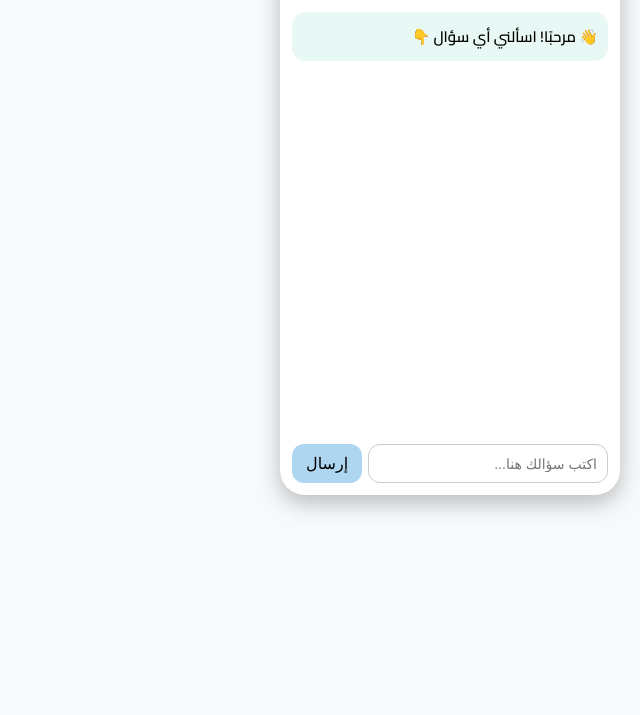
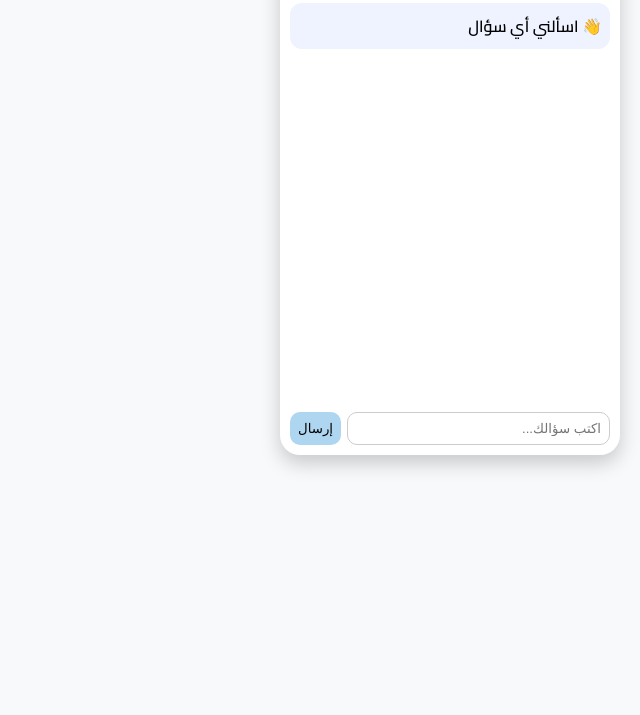
Before and after one commit to alaa2mealaa2me-cyber/Meat-Zone, a plain HTML site: page test.html in a window 1280 px wide. Shown: the part 85-800 px from the top of the page, without its empty margins (640-1280 px from the left). Drawn offline with Linux system fonts and the light colour scheme.

Commit message:
Update test.html

```diff
--- a/test.html
+++ b/test.html
@@ -3,155 +3,63 @@
 <head>
 <meta charset="UTF-8">
 <title>مساعد الحروف الذكي</title>
-
-<link href="https://fonts.googleapis.com/css2?family=Cairo:wght@600;700&display=swap" rel="stylesheet">
+<link href="https://fonts.googleapis.com/css2?family=Cairo:wght@600&display=swap" rel="stylesheet">
 
 <style>
-body{
-  margin:0;
-  background:#f7f9fb;
-  font-family:'Cairo',sans-serif;
-}
-
-#chatBot{
-  position:fixed;
-  top:20px;
-  right:20px;
-  width:340px;
-  height:560px;
-  background:#ffffff;
-  border-radius:25px;
-  box-shadow:0 8px 22px rgba(0,0,0,.25);
-  display:flex;
-  flex-direction:column;
-}
-
-#header{
-  background:#1E8449;
-  color:#fff;
-  padding:16px;
-  text-align:center;
-  font-size:18px;
-  border-radius:25px 25px 0 0;
-}
-
-#messages{
-  flex:1;
-  padding:12px;
-  overflow-y:auto;
-  font-size:15px;
-}
-
-.msg{
-  background:#eef3ff;
-  padding:10px;
-  border-radius:14px;
-  margin-bottom:8px;
-}
-
-.user{
-  background:#D6EAF8;
-}
-
-.bot{
-  background:#E8F8F5;
-}
-
-#controls{
-  display:flex;
-  gap:6px;
-  padding:12px;
-}
-
-#controls input{
-  flex:1;
-  padding:10px;
-  border-radius:12px;
-  border:1px solid #ccc;
-  font-size:14px;
-}
-
-#controls button{
-  border:none;
-  border-radius:12px;
-  padding:10px 14px;
-  cursor:pointer;
-  font-size:16px;
-  background:#AED6F1;
-}
+body{font-family:'Cairo',sans-serif;background:#f7f9fb;}
+#chat{position:fixed;top:20px;right:20px;width:340px;height:520px;background:#fff;
+border-radius:20px;box-shadow:0 8px 20px rgba(0,0,0,.2);display:flex;flex-direction:column;}
+#header{background:#1E8449;color:#fff;padding:14px;text-align:center;border-radius:20px 20px 0 0;}
+#msgs{flex:1;padding:10px;overflow-y:auto;}
+.msg{background:#eef3ff;padding:8px;border-radius:12px;margin-bottom:6px;}
+.user{background:#D6EAF8;}
+#input{display:flex;padding:10px;gap:6px;}
+#input input{flex:1;padding:8px;border-radius:10px;border:1px solid #ccc;}
+#input button{border:none;border-radius:10px;padding:8px;background:#AED6F1;}
 </style>
 </head>
 
 <body>
 
-<div id="chatBot">
-  <div id="header">🤖 مساعد الحروف الذكي</div>
-
-  <div id="messages">
-    <div class="msg bot">👋 مرحبًا! اسألني أي سؤال 👇</div>
+<div id="chat">
+  <div id="header">🤖 مساعدك الذكي</div>
+  <div id="msgs">
+    <div class="msg">👋 اسألني أي سؤال</div>
   </div>
-
-  <div id="controls">
-    <input id="textInput" placeholder="اكتب سؤالك هنا..." onkeydown="if(event.key==='Enter') sendMessage()">
-    <button onclick="sendMessage()">إرسال</button>
+  <div id="input">
+    <input id="q" placeholder="اكتب سؤالك..." onkeydown="if(event.key==='Enter') ask()">
+    <button onclick="ask()">إرسال</button>
   </div>
 </div>
 
 <script>
-/* 🧠 قاعدة معرفة بسيطة (قابلة للتوسيع) */
-function getBotReply(question){
+const API_URL = "https://YOUR-WORKER-URL.workers.dev";
 
-  question = question.trim();
-
-  if(question.includes("حرف")){
-    return "الحرف هو شكل نكتبه وننطق صوته.";
-  }
-
-  if(question.includes("ث")){
-    return "كلمة تبدأ بحرف ث: ثعلب 🦊";
-  }
-
-  if(question.includes("ت")){
-    return "كلمة تبدأ بحرف ت: تفاحة 🍎";
-  }
-
-  if(question.includes("ب")){
-    return "كلمة تبدأ بحرف ب: بطة 🦆";
-  }
-
-  if(question.includes("كيف")){
-    return "فكّر في الحرف ثم اختر الكلمة التي تبدأ به.";
-  }
-
-  if(question.includes("صح")){
-    return "إذا كانت الكلمة تبدأ بنفس الحرف، فالإجابة صحيحة 👍";
-  }
-
-  return "حاول أن تسأل عن حرف أو كلمة من النشاط 🙂";
-}
-
-/* 💬 إرسال الرسالة */
-function sendMessage(){
-  const input = document.getElementById("textInput");
+async function ask(){
+  const input = document.getElementById("q");
   const text = input.value.trim();
   if(!text) return;
 
-  addMessage("🧒 " + text, "user");
+  addMsg("🧒 "+text, "user");
+  input.value = "";
 
-  const reply = getBotReply(text);
-  addMessage("🤖 " + reply, "bot");
+  const res = await fetch(API_URL, {
+    method: "POST",
+    headers: { "Content-Type":"application/json" },
+    body: JSON.stringify({ message: text })
+  });
 
-  input.value = "";
+  const data = await res.json();
+  addMsg("🤖 "+data.reply);
 }
 
-/* 💬 عرض الرسائل */
-function addMessage(text, type){
-  const box = document.getElementById("messages");
-  const div = document.createElement("div");
-  div.className = "msg " + type;
-  div.innerText = text;
-  box.appendChild(div);
-  box.scrollTop = box.scrollHeight;
+function addMsg(text, cls=""){
+  const box=document.getElementById("msgs");
+  const d=document.createElement("div");
+  d.className="msg "+cls;
+  d.innerText=text;
+  box.appendChild(d);
+  box.scrollTop=box.scrollHeight;
 }
 </script>
 
```
